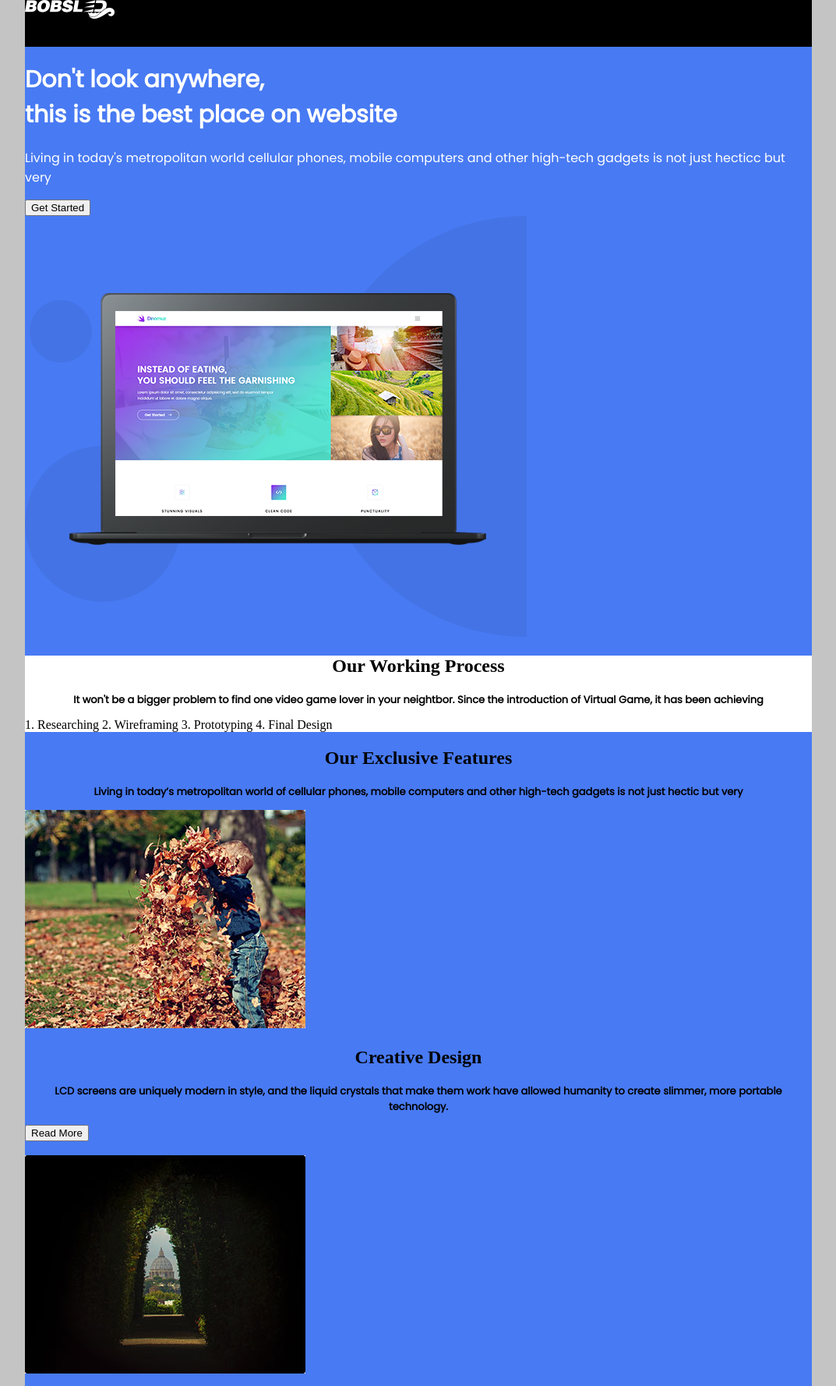
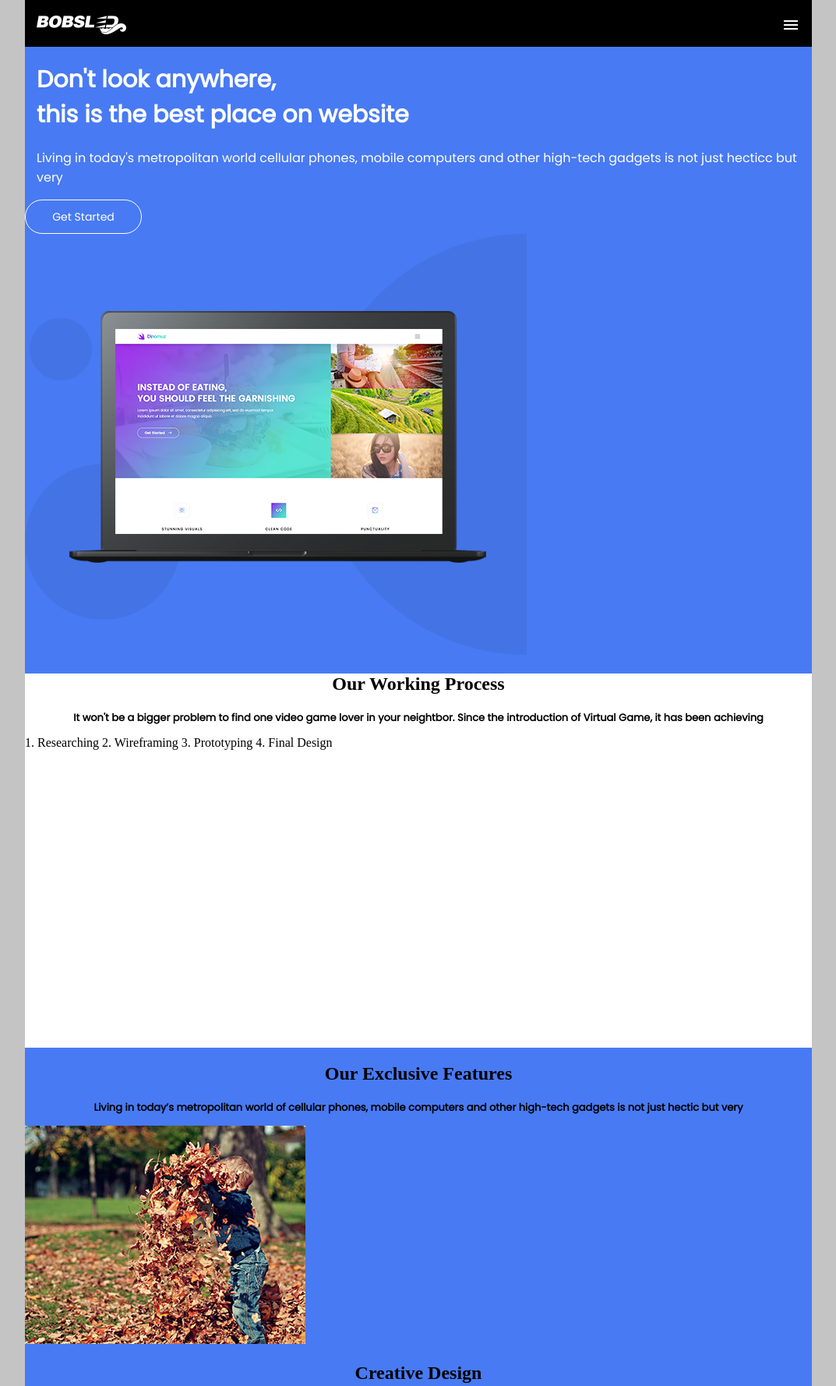
Before and after one commit to fixedgonzo/learning-to-coding, a plain HTML site: page index.html in a window 1280 px wide. Shown: the top 1778 px of the page at 78% size, without its empty margins (103-1176 px from the left). Drawn offline with Linux system fonts and the light colour scheme.

Commit message:
html + css upgrade

```diff
--- a/css/styles.css
+++ b/css/styles.css
@@ -10,6 +10,7 @@ h1 {
   font-size: 30px;
   font-family: "Poppins";
   color: #ffffff;
+  padding-left: 15px;
 }
 
 h2 {
@@ -31,17 +32,45 @@ h4 {
 p {
   font-family: "Poppins";
   color: #ffffff;
+  padding-left: 15px;
 }
 
 #fullsite {
   background-color: #487AF3;
 }
 
+#hamburger-menu {
+  float: right;
+  padding-right: 15px;
+}
+
 .header {
   background-color: #000000;
-  height: 60px;
+  height: 40px;
+  padding-left: 15px;
+  padding-top: 20px;
 }
 
 .progress {
   background-color: #ffffff;
+  height: 480px;
 }
+
+.button-ghost {
+  line-height: 40px;
+  width: 150px;
+  border-radius: 30px;
+  box-sizing: border-box;
+  border: 1px solid #ffffff;
+  background-color: transparent;
+  font-family: "Poppins", sans-serif;
+  font-style: normal;
+  font-weight: 500;
+  font-size: 14px;
+  color: #ffffff;
+}
+
+#button-filled {
+  background-color: ffffff;
+  color: #487AF3;
+}
--- a/index.html
+++ b/index.html
@@ -13,17 +13,23 @@
 
                 <!-- Header -->
                     <div class=header>
-                        <a href="index.html">
-                            <img src="./img/logo.png" alt="company logo">
-                        </a>
+
+                          <a href="index.html">
+                              <img src="./img/logo.png" alt="company logo">
+                          </a>
+
+                          <div id="hamburger-menu">
+                                <img src="./img/baseline-menu-24px.svg" alt="hamburger menu">
+                          </div>
+
                     </div>
 
         <!-- "Don't look" block -->
             <div class=bigpicture>
                 <h1>Don't look anywhere,<br>this is the best place on website</h1>
                     <p>Living in today's metropolitan world cellular phones, mobile computers and other high-tech gadgets is not just hecticc but very</p>
-                            <button type="button">Get Started</button><br>
-                                <img src="./img/hero-bg.png" height="540" width="644"/>
+                            <button type="button" class="button-ghost">Get Started</button><br>
+                                <img src="./img/hero-bg.png" height="540" width="644">
             </div>
 
         <!-- "Progress" block -->
@@ -44,21 +50,21 @@
                         <img src="./img/t1.jpg"><br>
                             <h2>Creative Design</h2>
                                 <h3>LCD screens are uniquely modern in style, and the liquid crystals that make them work have allowed humanity to create slimmer, more portable technology.</h3>
-                                    <button type="button">Read More</button><br>
+                                    <button type="button" class="button-ghost">Read More</button><br>
                                     <br>
 
                     <!-- "Appropriate UX" block -->
                         <img src="./img/t2.jpg">
                             <h2>Appropriate UX</h2>
                                 <h3>There are advances being made in science and technology everyday, and a good example of this is the LCD monitor. LCD</h3>
-                                    <button type="button">Read More</button><br>
+                                    <button type="button"class="button-ghost">Read More</button><br>
                                     <br>
 
                     <!-- "Super Clean Code" block -->
                         <img src="./img/t3.jpg">
                             <h2>Super Clean Code</h2>
                               <h3>Sony laptops are among the most well known laptops on today’s market. Sony is a name that over time has established itself</h3>
-                                <button type="button">Read More</button><br>
+                                <button type="button" class="button-ghost">Read More</button><br>
             </div>
 
         <!-- "Remarkable" block -->
@@ -69,29 +75,29 @@
                         <h2>Vector Illustration</h2>
                             <img src="./img/r1.jpg" height="350" width="653">
                                 <h3>LCD screens are uniquely modern in style, and the liquid crystals that make them work have allowed humanity to create slimmer, more portable technology.</h3>
-                                <button type="button">View Project</button>
+                                <button type="button" class="button-ghost">View Project</button>
 
                         <h2>Vector Illustration</h2>
                             <img src="./img/r2.jpg" height="350" width="485">
                                 <h3>While most people enjoy casino gambling, sports betting, lottery and bingo playing for the fun and excitement it provides, others may experience gambling as an addictive and distractive habit. Statistics show that while 85 percent of the adult population in</h3>
-                                <button type="button">View Project</button>
+                                <button type="button" class="button-ghost">View Project</button>
 
                         <h2>Vector Illustration</h2>
                             <img src="./img/r3.jpg" height="350" width="653">
                                 <h3>LCD screens are uniquely modern in style, and the liquid crystals that make them work have allowed humanity to create slimmer, more portable technology.</h3>
-                                <button type="button">View Project</button>
+                                <button type="button" class="button-ghost">View Project</button>
             </div>
 
         <!-- "From the part" block -->
             <h2>From the part of beginning</h2>
                 <h3>Usage of the internet is becoming more common due to rapid advancement of technology and the power of globalization. Societies are becoming more inter/connected. Thoughts from different.</h3>
-                    <button type="button">Get Started</button>
+                    <button type="button" class="button-ghost">Get Started</button>
 
         <!-- Newsletter block -->
             <h2>Subscribe for our Newsletter</h2>
                 <h3>Can you imagine what we will be downloading in another</h3>
                     <input type="text" value="Your email address">
-                    <button type="button">Subscribe</button>
+                    <button type="button" class="button-ghost">Subscribe</button>
 
         <!-- Keep in Touch block -->
             <h2>Keep in Touch</h2>
@@ -99,7 +105,7 @@
                     <input type="text" value="Enter your name">
                     <input type="text" value="Enter email address">
                     <input type="text" value="Message">
-                    <button type="button">Send Message</button>
+                    <button type="button" class="button-ghost" id="button-filled">Send Message</button>
 
         <!-- Contact block -->
             <h3>Address</h3>
```
Also changed, not shown: img/baseline-menu-24px.svg (added), 2 other files.
